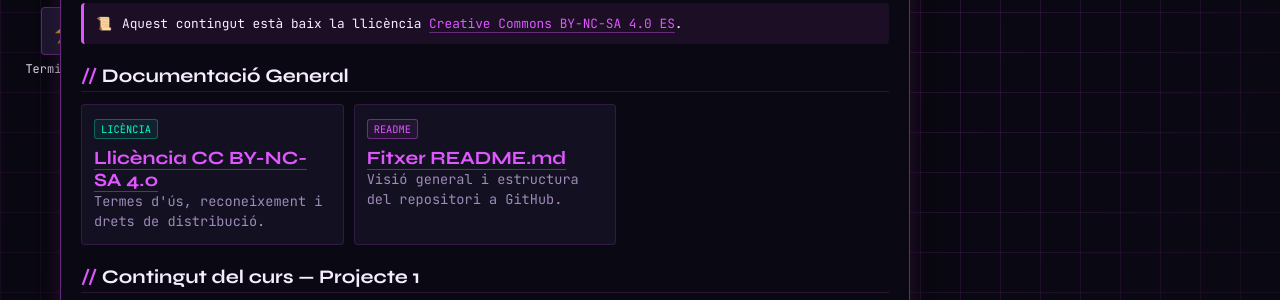
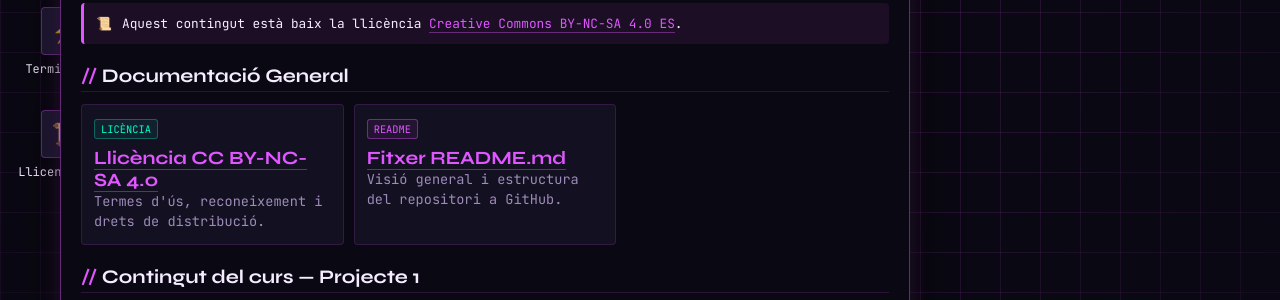
Before and after one commit to abdelmounimelmamoun-eng/sistemes_operatius, a Jekyll site: the page index.html, which Jekyll copies as it is, in a window 1280 px wide. Shown: the part 228-528 px from the top of the page. Built offline with Jekyll 4.4.1, drawn with Linux system fonts in a browser that asks for light colours.

Commit message:
Update index.html

```diff
--- a/index.html
+++ b/index.html
@@ -37,6 +37,11 @@
       <span>Terminal.sh</span>
     </div>
 
+    <div class="desktop-icon" onclick="openWindow('win-license')">
+      <div class="icon-box">📜</div>
+      <span>Llicencia.txt</span>
+    </div>
+
     <!-- FINESTRA 1: Contingut Principal del repositori -->
     <div class="window" id="win-main" style="top: 20px; left: 60px; width: 850px; height: 580px;">
       <div class="window-header">
@@ -60,7 +65,7 @@
         <h2>Llicència</h2>
         <div class="callout">
           <div>📜</div>
-          <div>Aquest contingut està baix la llicència <a href="licencia/">Creative Commons BY-NC-SA 4.0 ES</a>.</div>
+          <div>Aquest contingut està baix la llicència <a href="javascript:void(0)" onclick="openWindow('win-license')">Creative Commons BY-NC-SA 4.0 ES</a>.</div>
         </div>
 
         <h2>Documentació General</h2>
@@ -68,7 +73,7 @@
           <div class="card">
             <span class="badge badge--green">LICÈNCIA</span>
             <h3 style="margin-top: 8px;">
-              <a href="licencia/">Llicència CC BY-NC-SA 4.0</a>
+              <a href="javascript:void(0)" onclick="openWindow('win-license')">Llicència CC BY-NC-SA 4.0</a>
             </h3>
             <p>Termes d'ús, reconeixement i drets de distribució.</p>
           </div>
@@ -167,7 +172,7 @@
             </tr>
           </thead>
           <tbody>
-            <tr><td>General</td><td>Llicència</td><td><code>LICENSE.md</code></td><td><a href="licencia/">Obrir ↗</a></td></tr>
+            <tr><td>General</td><td>Llicència</td><td><code>LICENSE.md</code></td><td><a href="javascript:void(0)" onclick="openWindow('win-license')">Obrir ↗</a></td></tr>
             <tr><td>General</td><td>README</td><td><code>README.md</code></td><td><a href="https://github.com/abdelmounimelmamoun-eng/sistemes_operatius/blob/main/README.md" target="_blank">Obrir ↗</a></td></tr>
             <tr><td>Projecte 1</td><td>Sprint 1</td><td><code>Projecte1/Sprint1/sp1.md</code></td><td><a href="Projecte1/Sprint1/sp1.md" target="_blank">Obrir ↗</a></td></tr>
             <tr><td>Projecte 1</td><td>Sprint 2</td><td><code>Projecte1/Sprint2/sp2.md</code></td><td><a href="Projecte1/Sprint2/sp2.md" target="_blank">Obrir ↗</a></td></tr>
@@ -207,6 +212,47 @@
       </div>
     </div>
 
+    <!-- FINESTRA 4: Llicència Creative Commons -->
+    <div class="window hidden" id="win-license" style="top: 80px; left: 120px; width: 700px; height: 500px;">
+      <div class="window-header">
+        <div class="window-title">
+          <span class="win-icon">📜</span> C:\Sistemes_Informatic\LICENSE.md
+        </div>
+        <div class="window-controls">
+          <button onclick="minimizeWindow('win-license')">─</button>
+          <button onclick="maximizeWindow('win-license')">🗖</button>
+          <button class="close-btn" onclick="closeWindow('win-license')">✕</button>
+        </div>
+      </div>
+      <div class="window-body">
+        <h2>Llicència Creative Commons</h2>
+        <p><strong>Reconeixement - No Comercial - Compartir Igual 4.0 Espanya (CC BY-NC-SA 4.0)</strong></p>
+        <p style="margin-top: 5px;"><strong>Sistemes Informàtics</strong> © 2026 per <strong>Abdelmounim El Mamoun</strong></p>
+
+        <div style="display:flex; gap:10px; margin: 15px 0;">
+          <img src="https://mirrors.creativecommons.org/presskit/icons/cc.svg" alt="CC" width="32"/>
+          <img src="https://mirrors.creativecommons.org/presskit/icons/by.svg" alt="BY" width="32"/>
+          <img src="https://mirrors.creativecommons.org/presskit/icons/nc.svg" alt="NC" width="32"/>
+          <img src="https://mirrors.creativecommons.org/presskit/icons/sa.svg" alt="SA" width="32"/>
+        </div>
+
+        <div class="callout">
+          <div>ℹ️</div>
+          <div>Aquest treball està licenciat sota la llicència internacional CC BY-NC-SA 4.0.</div>
+        </div>
+
+        <h3 style="margin-top: 15px; color: var(--accent);">Resum de condicions</h3>
+        <ul style="margin-left: 20px; margin-top: 8px; color: var(--ink-muted); font-size: 0.85rem; line-height: 1.6;">
+          <li><strong>Reconeixement:</strong> Heu de reconèixer l'autoria original adequadament.</li>
+          <li><strong>No Comercial:</strong> No podeu utilitzar el material amb finalitats comercials.</li>
+          <li><strong>Compartir Igual:</strong> Si adapteu o transformeu el material, heu de distribuir les obres derivades sota la mateixa llicència.</li>
+        </ul>
+
+        <h3 style="margin-top: 15px; color: var(--accent);">Text legal</h3>
+        <p>Podeu consultar el text legal complet a: <a href="https://creativecommons.org/licenses/by-nc-sa/4.0/legalcode.es" target="_blank">CC BY-NC-SA 4.0 Legal Code ↗</a></p>
+      </div>
+    </div>
+
   </div>
 
   <!-- Menú d'Inici -->
@@ -231,6 +277,10 @@
           <div style="font-size: 20px;">⚡</div>
           <div style="font-size: 0.8rem;">Terminal</div>
         </div>
+        <div class="tile" onclick="openWindow('win-license'); toggleStartMenu();">
+          <div style="font-size: 20px;">📜</div>
+          <div style="font-size: 0.8rem;">Llicència</div>
+        </div>
       </div>
     </div>
   </div>
@@ -247,6 +297,7 @@
       <div class="taskbar-item active" id="tb-win-main" onclick="toggleWindowFromTaskbar('win-main')">💻 Sistemes</div>
       <div class="taskbar-item hidden" id="tb-win-docs" onclick="toggleWindowFromTaskbar('win-docs')">📂 Documentació</div>
       <div class="taskbar-item hidden" id="tb-win-terminal" onclick="toggleWindowFromTaskbar('win-terminal')">⚡ Terminal</div>
+      <div class="taskbar-item hidden" id="tb-win-license" onclick="toggleWindowFromTaskbar('win-license')">📜 Llicència</div>
     </div>
 
     <div class="system-tray">
```
